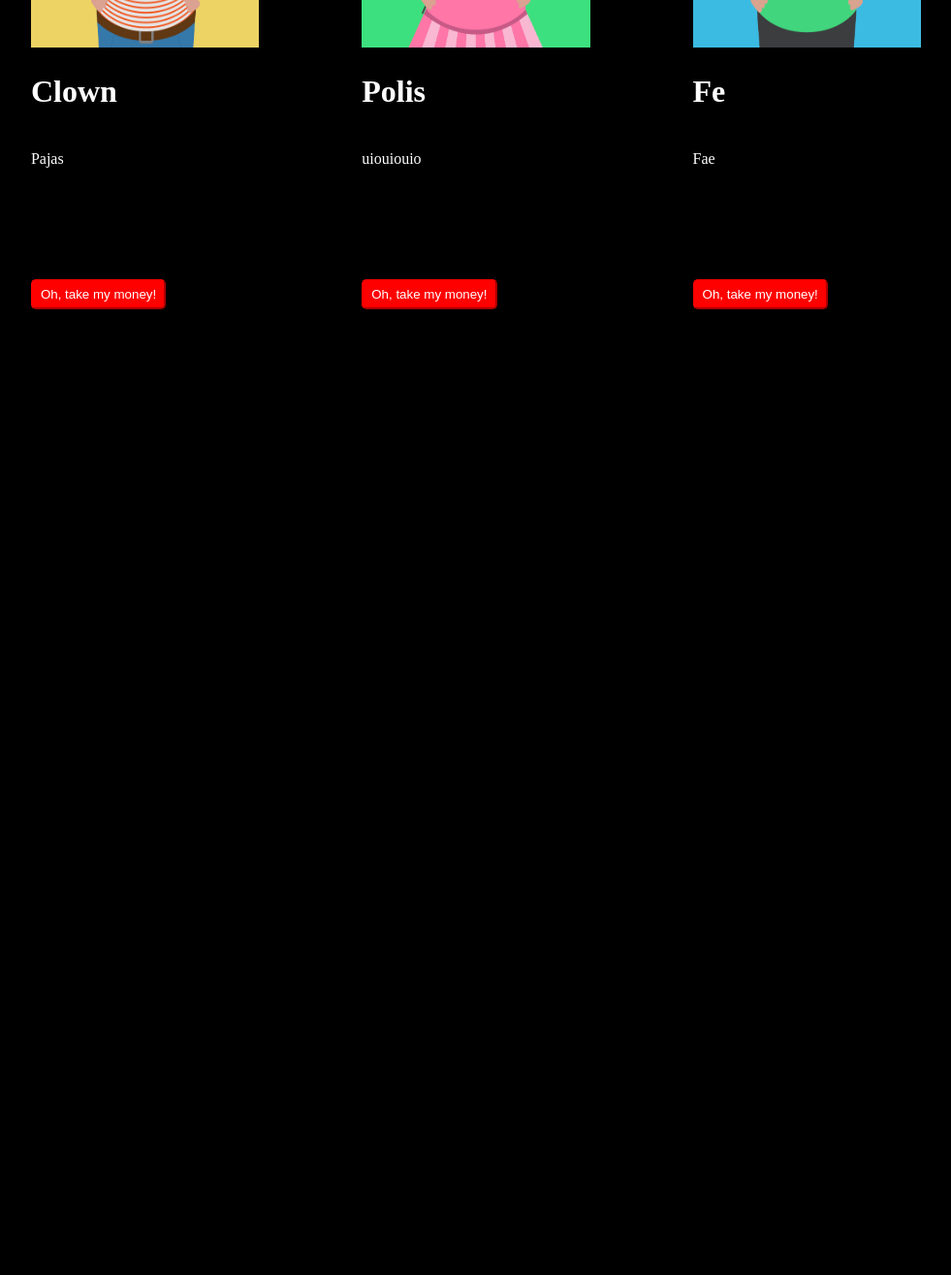
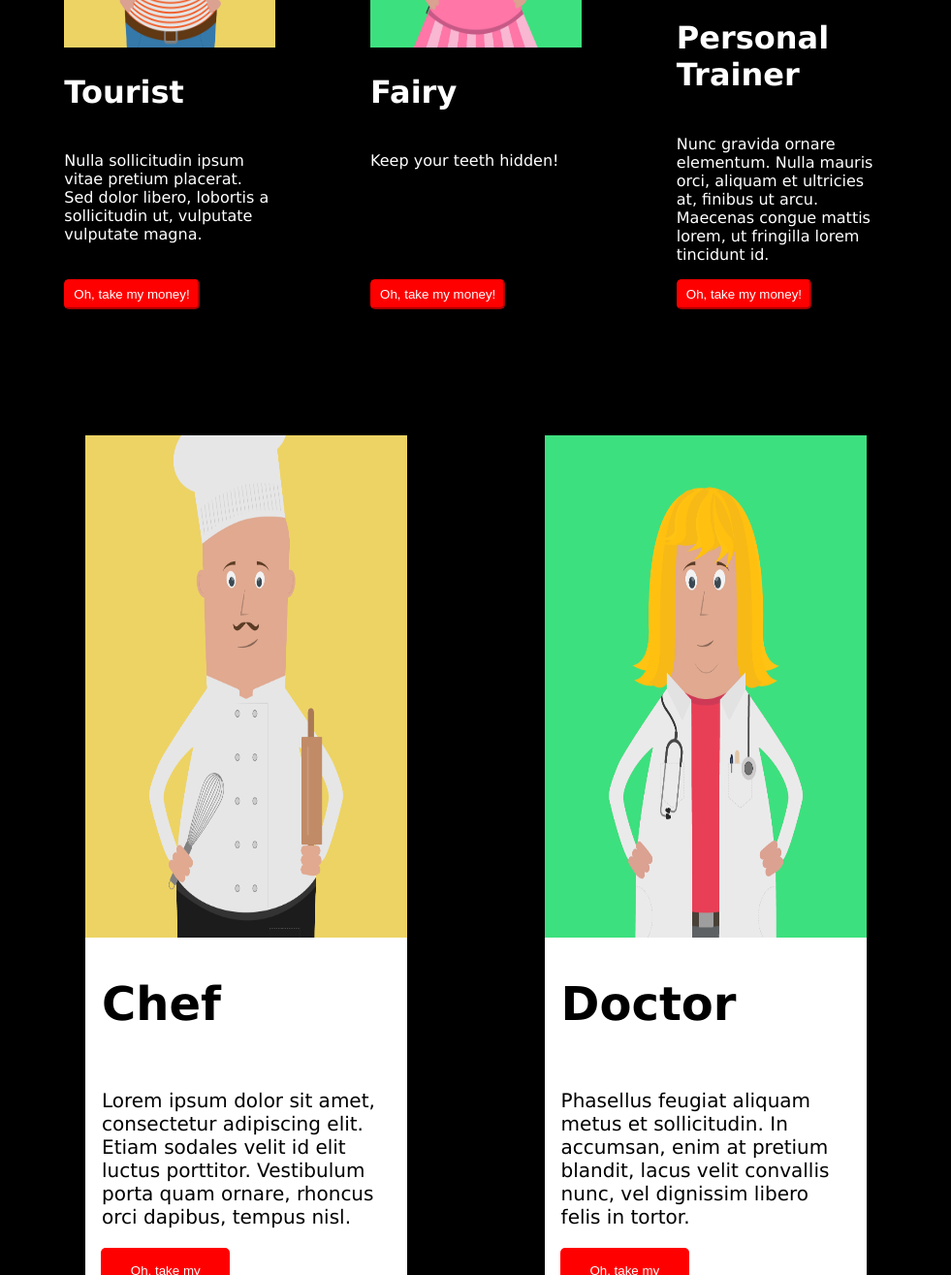
Before and after one commit to edvard01/lexicon-poster-shop, a plain HTML site: page index.html in a window 1280 px wide. Shown: the part 2200-3515 px from the top of the page at 97% size, without its empty margins (149-1130 px from the left). Before the commit the page ends 2554 px from the top, so only its background shows below. Drawn offline with Linux system fonts and the light colour scheme.

Commit message:
Added new font, added two big poster flexboxes at the bottom and the last two poster with it. Also added random generated text to all posters.

```diff
--- a/css/style.css
+++ b/css/style.css
@@ -1,4 +1,5 @@
 html body {
+  font-family: Verdana, sans-serif;
   margin: 0;
   background-color: black;
 }
@@ -26,8 +27,8 @@ main {
   justify-content: space-around;
   flex-direction: row;
   flex-wrap: wrap;
-  margin-left: 10%;
-  margin-right: 10%;
+  margin-left: 13%;
+  margin-right: 13%;
   margin-top: 5%;
 }
 
@@ -64,3 +65,41 @@ main {
   padding-top: 6px;
   padding-bottom: 6px;
 }
+
+.big-poster-box {
+  display: flex;
+  flex-direction: column;
+  margin-top: 10%;
+  width: 35%;
+  background-color: white;
+  height: 900px;
+}
+
+.big-poster-box img {
+  width: 100%;
+  height: 60%;
+}
+
+.big-poster-box h1 {
+  margin-left: 5%;
+  font-size: 3rem;
+}
+
+.big-poster-box p {
+  margin-left: 5%;
+  margin-right: 5%;
+  font-size: 20px;
+}
+
+.big-poster-box button {
+  color: white;
+  position: static;
+  margin-top: auto;
+  background-color: red;
+  padding: 16px;
+  border-radius: 5px;
+  border: none;
+  margin-left: 16px;
+  width: 40%;
+  justify-self: flex-end;
+}
--- a/index.html
+++ b/index.html
@@ -24,49 +24,92 @@
       <article class="small-poster-box">
         <img src="css/assets/char-2.png" alt="" />
         <h1>Ninja</h1>
-        <p>Text goes here ninja</p>
+        <p>
+          My mama always said life was like a box of chocolates. You never know
+          what you're gonna get.
+        </p>
         <button>Oh, take my money!</button>
       </article>
       <article class="small-poster-box">
         <img src="css/assets/char-3.png" alt="" />
         <h1>Nerd</h1>
-        <p>Nerd included</p>
+        <p>
+          Made last it seen went no just when of by. Occasional entreaties
+          comparison me difficulty so themselves. At brother inquiry of offices
+          without do my service.
+        </p>
         <button>Oh, take my money!</button>
       </article>
       <article class="small-poster-box">
         <img src="css/assets/char-4.png" alt="" />
-        <h1>Läkare</h1>
-        <p>Heals you</p>
+        <h1>Diver</h1>
+        <p>
+          Shy celebrated met sentiments she reasonably but. Proposal its
+          disposed eat advanced marriage sociable
+        </p>
         <button>Oh, take my money!</button>
       </article>
       <article class="small-poster-box">
         <img src="css/assets/char-5.png" alt="" />
-        <h1>Gitarrknäppare</h1>
-        <p>gitarrspelare väldigt duktig</p>
+        <h1>Clown</h1>
+        <p>
+          Four need spot ye said we find mile. Are commanded him convinced
+          dashwoods did estimable forfeited.
+        </p>
         <button>Oh, take my money!</button>
       </article>
       <article class="small-poster-box">
         <img src="css/assets/char-6.png" alt="" />
-        <h1>Snorklare</h1>
-        <p>blublub</p>
+        <h1>Policeman</h1>
+        <p>
+          Up unpacked friendly ecstatic so possible humoured do. Ample end might
+          folly quiet one set spoke her. We no am former valley assure.
+        </p>
         <button>Oh, take my money!</button>
       </article>
       <article class="small-poster-box">
         <img src="css/assets/char-7.png" alt="" />
-        <h1>Clown</h1>
-        <p>Pajas</p>
+        <h1>Tourist</h1>
+        <p>
+          Nulla sollicitudin ipsum vitae pretium placerat. Sed dolor libero,
+          lobortis a sollicitudin ut, vulputate vulputate magna.
+        </p>
         <button>Oh, take my money!</button>
       </article>
       <article class="small-poster-box">
         <img src="css/assets/char-8.png" alt="" />
-        <h1>Polis</h1>
-        <p>uiouiouio</p>
+        <h1>Fairy</h1>
+        <p>Keep your teeth hidden!</p>
         <button>Oh, take my money!</button>
       </article>
       <article class="small-poster-box">
         <img src="css/assets/char-9.png" alt="" />
-        <h1>Fe</h1>
-        <p>Fae</p>
+        <h1>Personal Trainer</h1>
+        <p>
+          Nunc gravida ornare elementum. Nulla mauris orci, aliquam et ultricies
+          at, finibus ut arcu. Maecenas congue mattis lorem, ut fringilla lorem
+          tincidunt id.
+        </p>
+        <button>Oh, take my money!</button>
+      </article>
+      <article class="big-poster-box">
+        <img src="css/assets/char-10.png" alt="" />
+        <h1>Chef</h1>
+        <p>
+          Lorem ipsum dolor sit amet, consectetur adipiscing elit. Etiam sodales
+          velit id elit luctus porttitor. Vestibulum porta quam ornare, rhoncus
+          orci dapibus, tempus nisl.
+        </p>
+        <button>Oh, take my money!</button>
+      </article>
+      <article class="big-poster-box">
+        <img src="css/assets/char-11.png" alt="" />
+        <h1>Doctor</h1>
+        <p>
+          Phasellus feugiat aliquam metus et sollicitudin. In accumsan, enim at
+          pretium blandit, lacus velit convallis nunc, vel dignissim libero
+          felis in tortor.
+        </p>
         <button>Oh, take my money!</button>
       </article>
     </main>
```
